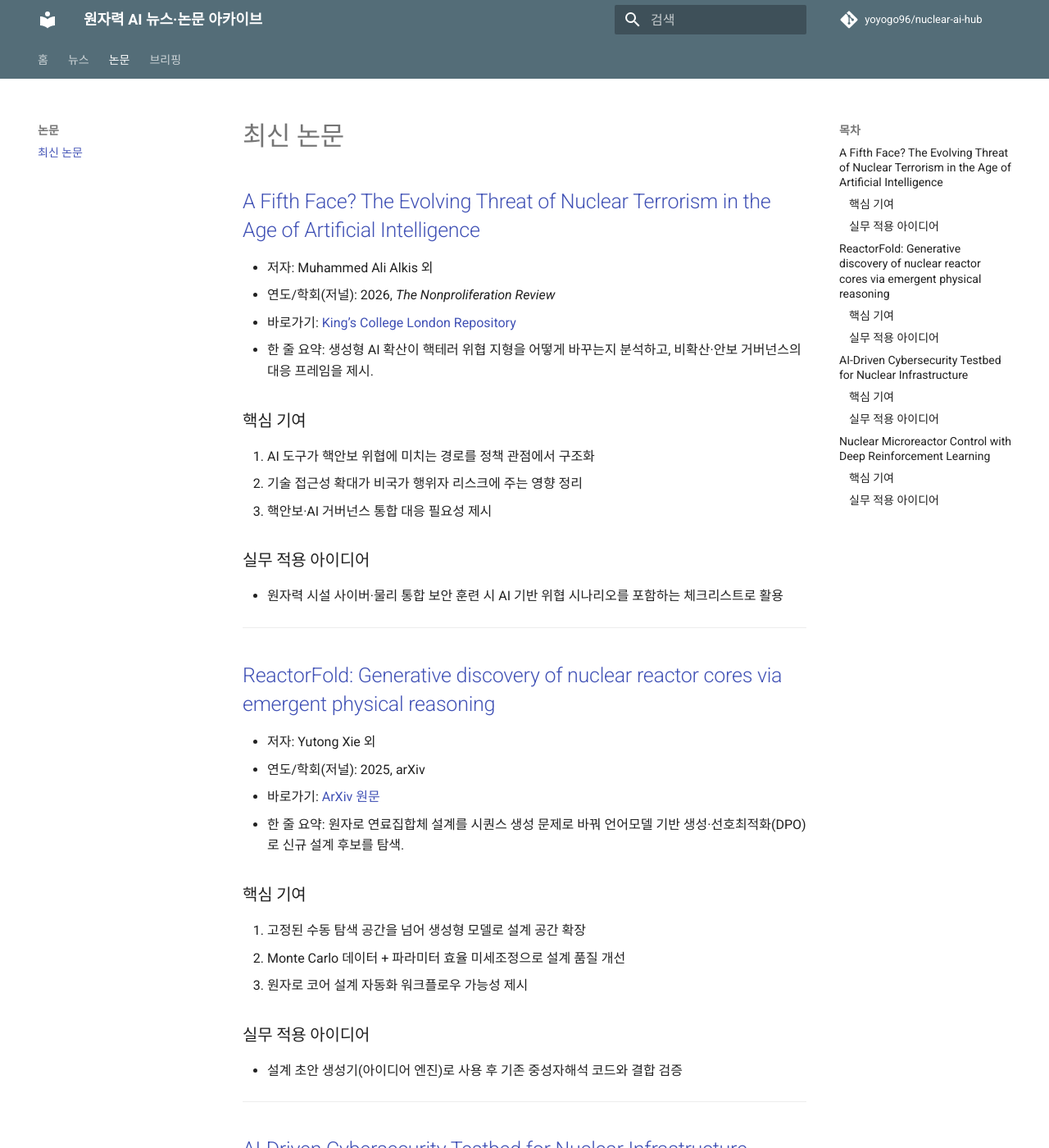
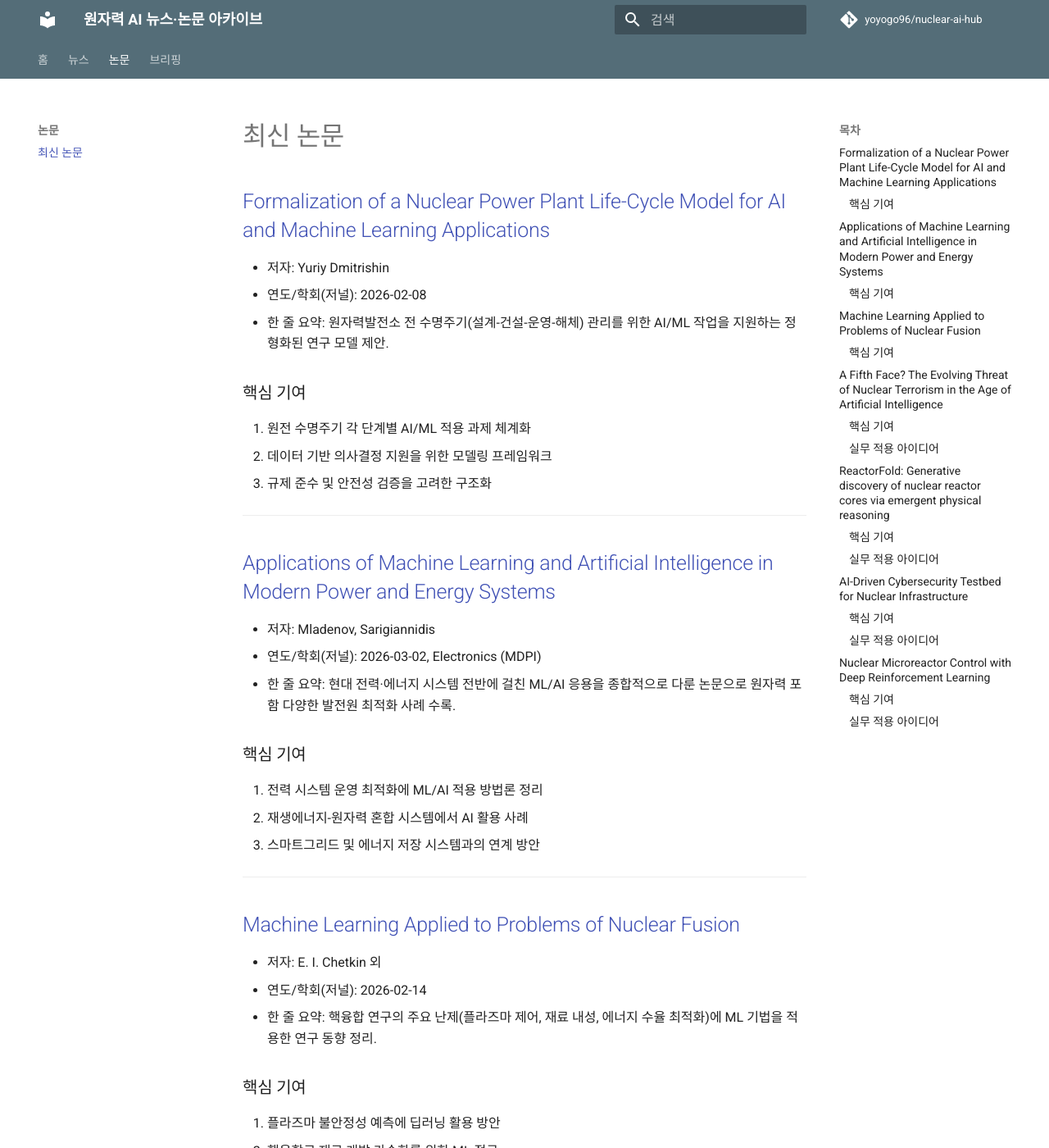
Before and after one commit to yoyogo96/nuclear-ai-hub, an MkDocs documentation site: the page built from docs/papers/index.md, in a window 1280 px wide and 1400 px high. Shown: the whole window at 82% size. Built offline with MkDocs 1.6.1 and Material for MkDocs 9.7.7, drawn with Linux system fonts in a browser that asks for light colours; comment, search, counter and statistics services are not loaded; some of the changed text lies outside the part shown.

Commit message:
2026-03-03 데일리 업데이트: 뉴스 4건, 논문 3건 추가
- 캘리포니아 50년만 원자력 재고려 (AI 데이터센터 전력 대응)
- IAEA 2026 주요 간행물 AI·디지털 기술 포함
- 제2회 핵에너지 서밋 3/10 파리 개최
- IAEA 원자력 시설 AI 안전 가이드라인 TECDOC 착수
- 중국 토륨-232 핵분열 베이지안 신경망 예측 돌파구
- 원전 수명주기 AI/ML 모델 정형화 논문
- 전력시스템 ML/AI 종합 응용 논문
- 핵융합 ML 응용 논문

```diff
--- a/docs/briefings/index.md
+++ b/docs/briefings/index.md
@@ -1,4 +1,22 @@
 # 주간 브리핑
+
+## 2026-03-03 데일리 브리핑
+
+### 오늘의 3줄 요약
+1. 캘리포니아가 50년 만에 원자력 금지 정책을 재검토하며 AI 데이터센터 전력 수요 대응 차원에서 차세대 원자력 기술 승인 법안 발의.
+2. IAEA 이사회에서 원자력 시설 AI 도입의 안전·보안 함의를 다룬 TECDOC 개발 착수 발표.
+3. 중국 연구진이 베이지안 신경망으로 토륨 핵분열 데이터 예측 정확도를 높여 용융염로 설계 지원.
+
+### 오늘 반영 뉴스 (4건)
+- 캘리포니아 50년만 원자력 재고려, AI 전력 수요 대응 (Sightline U3O8)
+- IAEA 2026년 주요 간행물 5선, AI·디지털 기술로 성능 향상 방안 포함 (IAEA)
+- 제2회 핵에너지 서밋 3월 10일 파리 개최 (UN News)
+- IAEA 이사회, 원자력 시설 AI 안전 가이드라인 개발 착수 (IAEA)
+
+### 오늘 반영 논문 (3건)
+- Formalization of a Nuclear Power Plant Life-Cycle Model for AI/ML (2026-02-08)
+- Applications of ML and AI in Modern Power and Energy Systems (2026-03-02)
+- Machine Learning Applied to Problems of Nuclear Fusion (2026-02-14)
 
 ## 2026-03-01 데일리 브리핑
 
--- a/docs/news/nuclear.md
+++ b/docs/news/nuclear.md
@@ -1,4 +1,21 @@
 # 일반 원자력 뉴스
+
+## 2026-03-03 업데이트 (데일리)
+
+### 캘리포니아, 50년 금지 끝에 원자력 재고려... AI 전력 수요 대응
+- 출처: [Sightline U3O8](https://sightlineu3o8.com/2026/03/why-california-is-reconsidering-nuclear-energy-after-50-year-ban/)
+- 한 줄 요약: AI 데이터센터 폭증하는 전력 수요와 기후 목표 달성을 위해 캘리포니아가 차세대 원자력 기술 승인을 위한 새 법안을 발의.
+- 핵심 포인트:
+  - 50년간 원자력 금지 정책 전환 시사
+  - SMR/마이크로리액터 등 차세대 기술에 초점
+
+### IAEA, 2026년 주요 간행물 5선 공개... AI·디지털 기술로 성능 향상 방안 포함
+- 출처: [IAEA](https://www.iaea.org/newscenter/news/five-key-iaea-publications-to-watch-in-2026)
+- 한 줄 요약: IAEA가 2026년 주요 간행물 5종을 예고하며, AI·디지털 기술로 원전 가동률·유연성·효율성 향상 방안을 다룰 예정.
+
+### 제2회 핵에너지 서밋, 3월 10일 프랑스 파리 개최
+- 출처: [UN News](https://news.un.org/en/story/2026/01/1166768)
+- 한 줄 요약: IAEA 주최로 프랑스 파리에서 제2회 핵에너지 서밋이 열리며 AI 전력 수요와 원자력 확대 연계가 주요 의제.
 
 ## 2026-03-01 업데이트 (데일리)
 
--- a/docs/papers/index.md
+++ b/docs/papers/index.md
@@ -1,4 +1,40 @@
 # 최신 논문
+
+## [Formalization of a Nuclear Power Plant Life-Cycle Model for AI and Machine Learning Applications](https://dmitrishin.github.io/publications/)
+- 저자: Yuriy Dmitrishin
+- 연도/학회(저널): 2026-02-08
+- 한 줄 요약: 원자력발전소 전 수명주기(설계-건설-운영-해체) 관리를 위한 AI/ML 작업을 지원하는 정형화된 연구 모델 제안.
+
+### 핵심 기여
+1. 원전 수명주기 각 단계별 AI/ML 적용 과제 체계화
+2. 데이터 기반 의사결정 지원을 위한 모델링 프레임워크
+3. 규제 준수 및 안전성 검증을 고려한 구조화
+
+---
+
+## [Applications of Machine Learning and Artificial Intelligence in Modern Power and Energy Systems](https://www.mdpi.com/2079-9292/15/5/1045)
+- 저자: Mladenov, Sarigiannidis
+- 연도/학회(저널): 2026-03-02, Electronics (MDPI)
+- 한 줄 요약: 현대 전력·에너지 시스템 전반에 걸친 ML/AI 응용을 종합적으로 다룬 논문으로 원자력 포함 다양한 발전원 최적화 사례 수록.
+
+### 핵심 기여
+1. 전력 시스템 운영 최적화에 ML/AI 적용 방법론 정리
+2. 재생에너지-원자력 혼합 시스템에서 AI 활용 사례
+3. 스마트그리드 및 에너지 저장 시스템과의 연계 방안
+
+---
+
+## [Machine Learning Applied to Problems of Nuclear Fusion](https://www.researchgate.net/publication/400778494_Machine_Learning_Applied_to_Problems_of_Nuclear_Fusion)
+- 저자: E. I. Chetkin 외
+- 연도/학회(저널): 2026-02-14
+- 한 줄 요약: 핵융합 연구의 주요 난제(플라즈마 제어, 재료 내성, 에너지 수율 최적화)에 ML 기법을 적용한 연구 동향 정리.
+
+### 핵심 기여
+1. 플라즈마 불안정성 예측에 딥러닝 활용 방안
+2. 핵융합로 재료 개발 가속화를 위한 ML 접근
+3. DOE Genesis Mission의 융합 에너지 AI 챌린지와 연계
+
+---
 
 ## [A Fifth Face? The Evolving Threat of Nuclear Terrorism in the Age of Artificial Intelligence](https://kclpure.kcl.ac.uk/portal/en/publications/5f31843a-b318-4c70-84df-c47b6a46f22d)
 - 저자: Muhammed Ali Alkis 외
```
Also changed, not shown: docs/news/nuclear-ai.md (+14 -0 lines).
